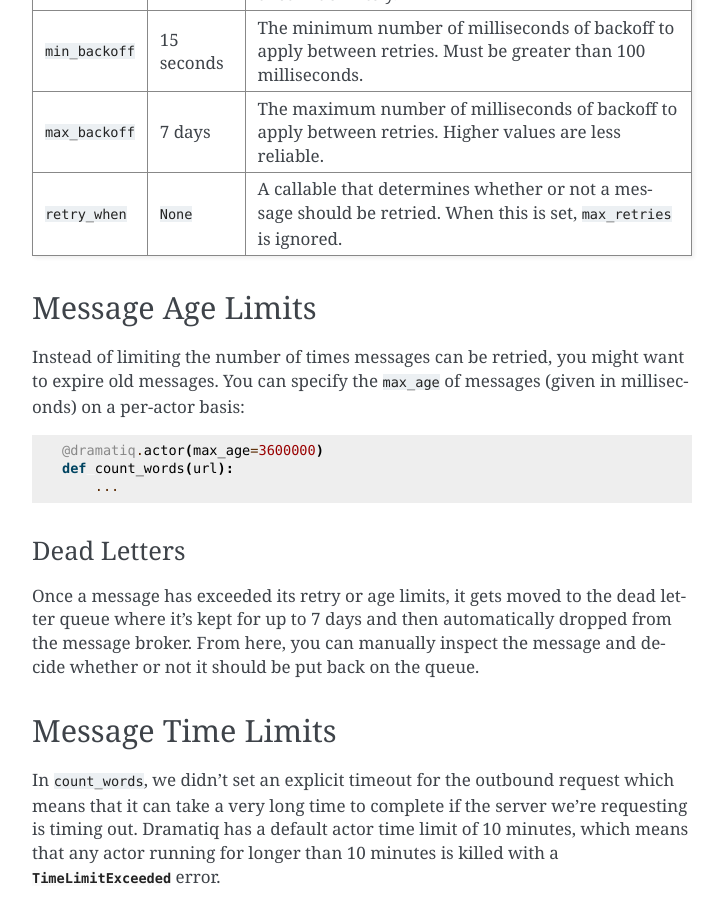
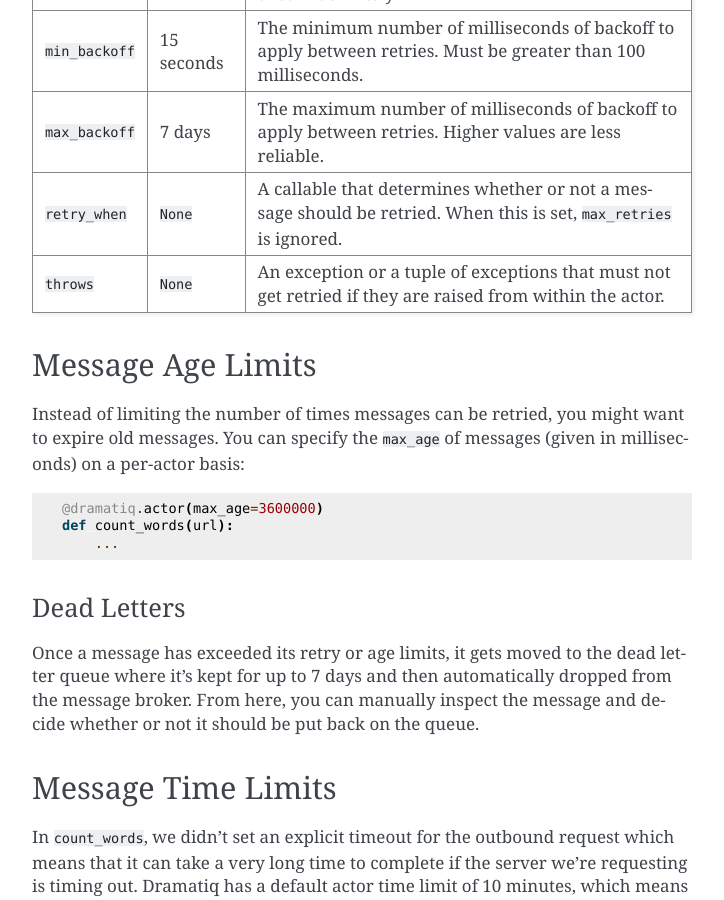
Before and after one commit to Bogdanp/dramatiq, a Sphinx documentation site: the page built from docs/source/guide.rst, in a window 1280 px wide and 900 px high, scrolled down 4825 px. Shown: the whole window, without its empty margins (388-1112 px from the left). Built offline with Sphinx 7.4.7, drawn with Linux system fonts in a browser that asks for light colours.

Commit message:
doc: add throws to guide

```diff
--- a/docs/source/guide.rst
+++ b/docs/source/guide.rst
@@ -245,6 +245,7 @@ Option           Default       Description
 ``min_backoff``  15 seconds    The minimum number of milliseconds of backoff to apply between retries.  Must be greater than 100 milliseconds.
 ``max_backoff``  7 days        The maximum number of milliseconds of backoff to apply between retries.  Higher values are less reliable.
 ``retry_when``   ``None``      A callable that determines whether or not a message should be retried.  When this is set, ``max_retries`` is ignored.
+``throws``       ``None``      An exception or a tuple of exceptions that must not get retried if they are raised from within the actor.
 ===============  ============  =====================================================================================================================
 
 
```
